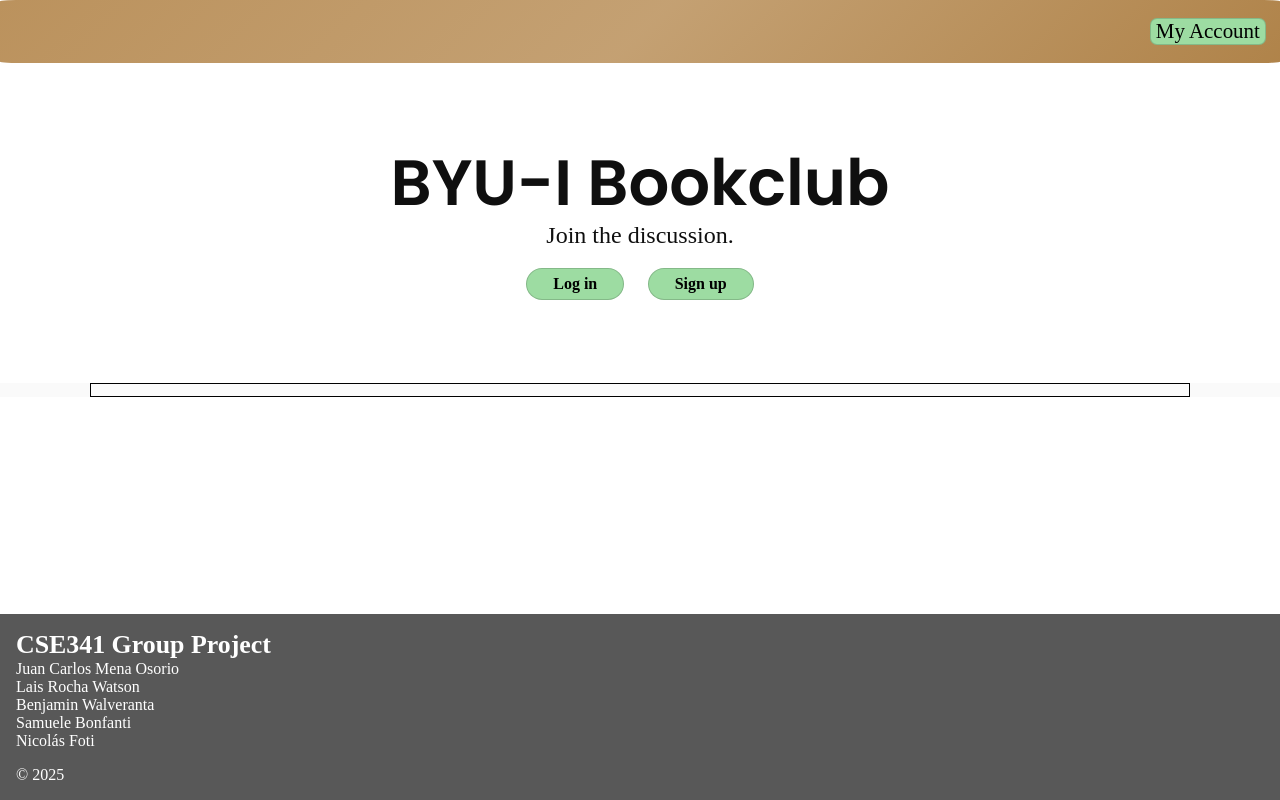
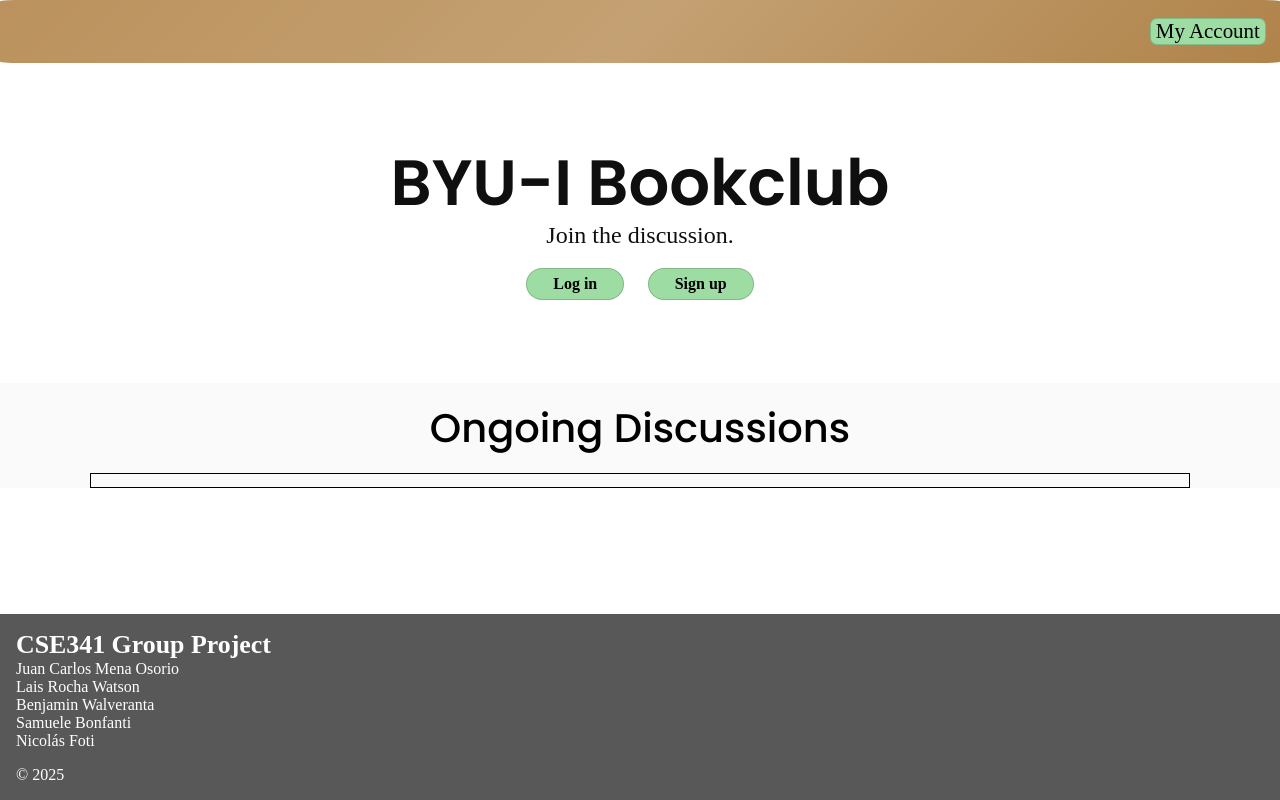
Before and after one commit to nicolasdfoti/book-club-api, a website: page frontend/public/views/index.html in a window 1280 px wide. Drawn offline with Linux system fonts and the light colour scheme; no server answers; files whose address does not match are found by name; a web font is replaced by a local one.

Commit message:
added book-container-header

```diff
--- a/frontend/public/styles/scss/styles.scss
+++ b/frontend/public/styles/scss/styles.scss
@@ -213,9 +213,10 @@
 }
 
 .book-container-header {
-  color: white;
-  font-weight: 700;
-  font-size: $xl;
+  color: black;
+  font-weight: 500;
+  font-size: clamp(1rem, 3vw + 1rem, 2.5rem);
+  margin: $xs;
 }
 
 .book-container {
@@ -268,9 +269,6 @@
     padding: 0.25rem 0.5rem;
     width: 100%;
 
-    .book-title {
-    }
-
     //currently just number of pages
     .book-info {
       margin: 0 0 $xs 0;
--- a/frontend/public/views/index.html
+++ b/frontend/public/views/index.html
@@ -45,6 +45,7 @@
 
         </section>
         <section class="dynamic-content">
+            <h2 class="book-container-header">Ongoing Discussions</h2>
             <div class="book-container">
 
                 <!-- OLD FORMAT
```
Also changed, not shown: frontend/public/styles/css/styles.css, 1 other file.
